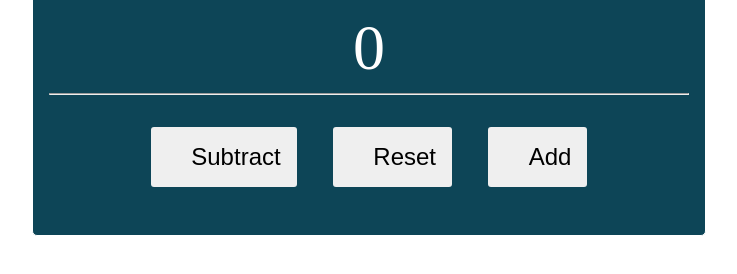
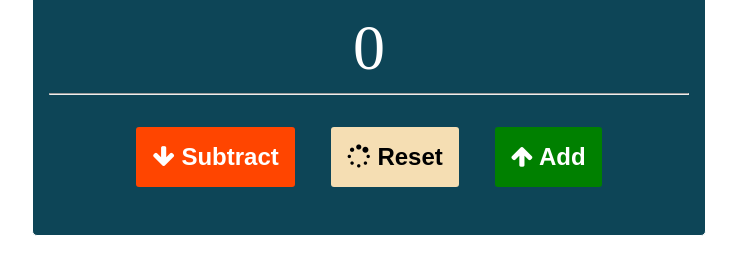
Before and after one commit to dollarp-code/CounterApp, a plain HTML site: page index.html in a window 1280 px wide. Shown: the part 338-612 px from the top of the page, without its empty margins (271-1008 px from the left). Drawn offline with Linux system fonts and the light colour scheme.

Commit message:
Finished up the Markup and styles

```diff
--- a/index.html
+++ b/index.html
@@ -18,15 +18,15 @@
         <hr />
         <div class="buttons">
           <button class="subtract">
-            <i class="fas fa-arrow-down"></i>
+            <i class="fa fa-arrow-down"></i>
             Subtract
           </button>
           <button class="reset">
-            <i class="fas fa-spinner"></i>
+            <i class="fa fa-spinner"></i>
             Reset
           </button>
           <button class="add">
-            <i class="fas fa-arrow-up"></i>
+            <i class="fa fa-arrow-up"></i>
             Add
           </button>
         </div>
--- a/style.css
+++ b/style.css
@@ -30,7 +30,21 @@
   padding: 1rem;
   margin: 0 1rem;
   font-size: 1.5rem;
+  color: white;
+  font-weight: 700;
   border: none;
   outline: none;
   border-radius: 3px;
+  cursor: pointer;
 }
+
+button.subtract {
+  background-color: orangered;
+}
+button.reset {
+  background-color: wheat;
+  color: black;
+}
+button.add {
+  background-color: green;
+}
```
